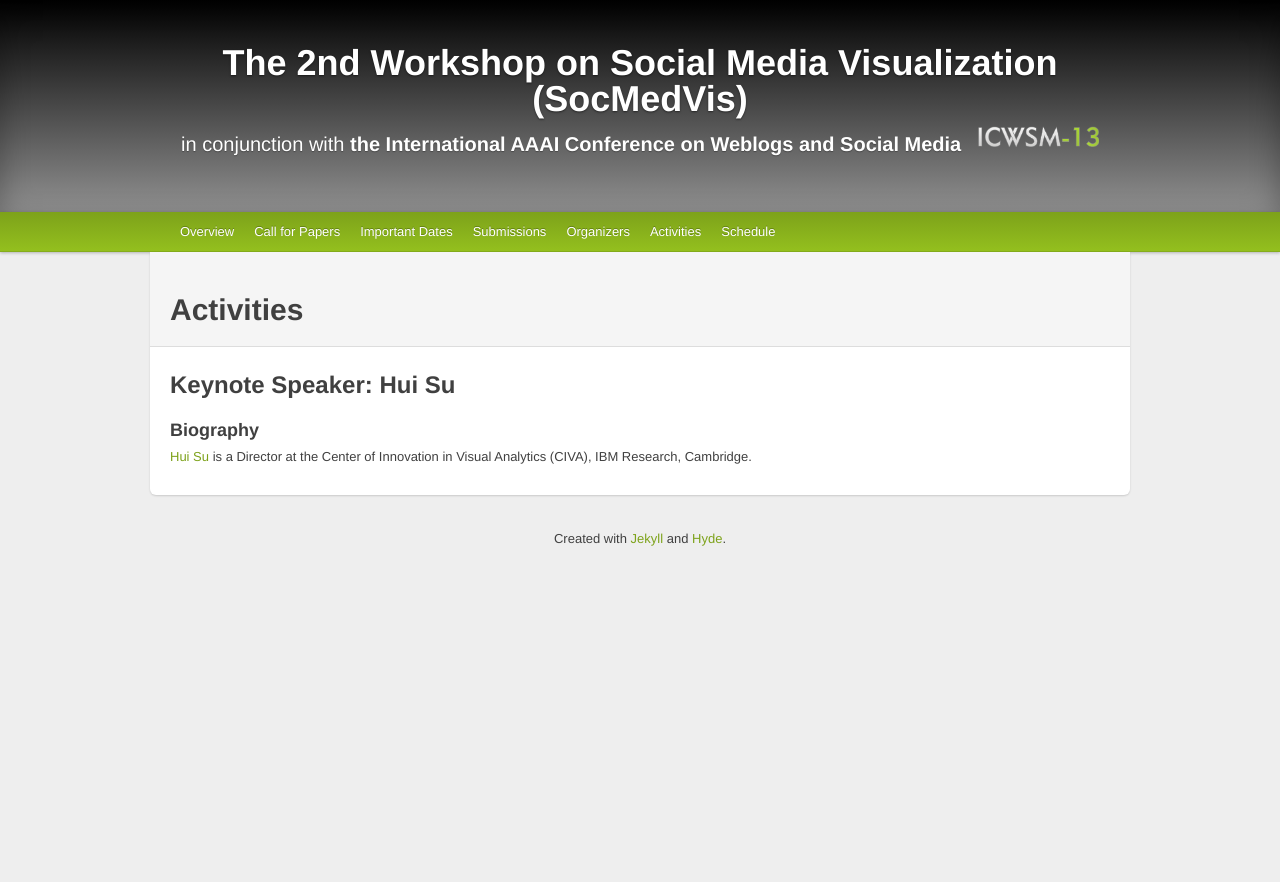
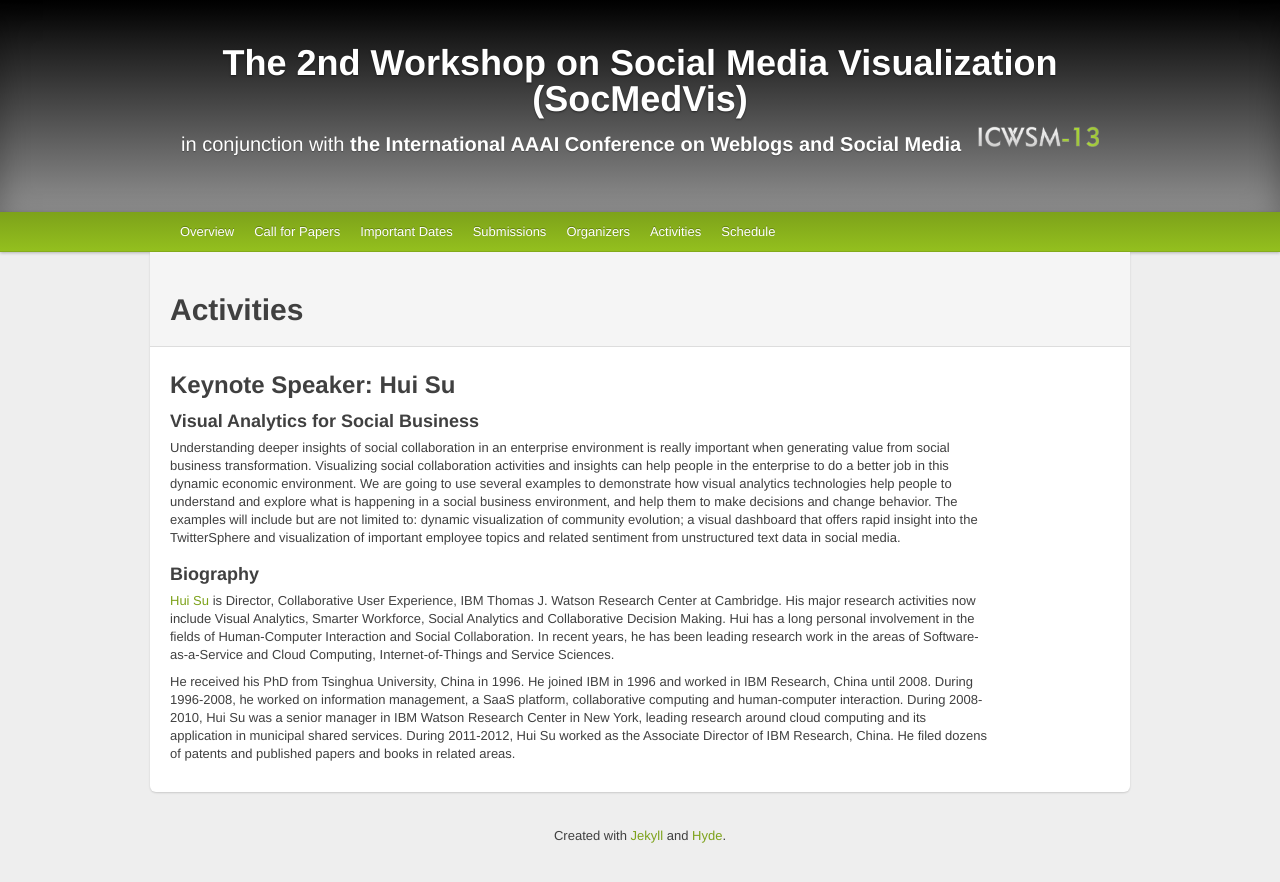
Before and after one commit to harrigan/socmedvis.swansea.ac.uk, a Jekyll site: the page built from _source/activities.html, in a window 1280 px wide. Shown: the top 882 px of the page. Built offline with Jekyll 4.4.1, drawn with Linux system fonts in a browser that asks for light colours; Markdown is read by kramdown in place of the engine named in the settings.

Commit message:
Add keynote speaker bio and abstract

```diff
--- a/_source/activities.html
+++ b/_source/activities.html
@@ -5,12 +5,19 @@
 <h2>
   Keynote Speaker: Hui Su
 </h2>
-<h3></h3>
-<p></p>
+<h3>
+  Visual Analytics for Social Business
+</h3>
+<p>
+  Understanding deeper insights of social collaboration in an enterprise environment is really important when generating value from social business transformation. Visualizing social collaboration activities and insights can help people in the enterprise to do a better job in this dynamic economic environment. We are going to use several examples to demonstrate how visual analytics technologies help people to understand and explore what is happening in a social business environment, and help them to make decisions and change behavior. The examples will include but are not limited to: dynamic visualization of community evolution; a visual dashboard that offers rapid insight into the TwitterSphere and visualization of important employee topics and related sentiment from unstructured text data in social media.
+</p>
 <h3>
   Biography
 </h3>
 <p>
   <a href='http://researcher.watson.ibm.com/researcher/view.php?person=us-huisu'>Hui Su</a>
-  is a Director at the Center of Innovation in Visual Analytics (CIVA), IBM Research, Cambridge.
+  is Director, Collaborative User Experience, IBM Thomas J. Watson Research Center at Cambridge. His major research activities now include Visual Analytics, Smarter Workforce, Social Analytics and Collaborative Decision Making. Hui has a long personal involvement in the fields of Human-Computer Interaction and Social Collaboration. In recent years, he has been leading research work in the areas of Software-as-a-Service and Cloud Computing, Internet-of-Things and Service Sciences.
 </p>
+<p>
+  He received his PhD from Tsinghua University, China in 1996. He joined IBM in 1996 and worked in IBM Research, China until 2008. During 1996-2008, he worked on information management, a SaaS platform, collaborative computing and human-computer interaction. During 2008-2010, Hui Su was a senior manager in IBM Watson Research Center in New York, leading research around cloud computing and its application in municipal shared services. During 2011-2012, Hui Su worked as the Associate Director of IBM Research, China. He filed dozens of patents and published papers and books in related areas.
+</p>
--- a/_source/schedule.html
+++ b/_source/schedule.html
@@ -30,7 +30,9 @@
     <tr>
       <td></td>
       <td>
-        <b></b>
+        <b>
+          Visual Analytics for Social Business
+        </b>
         <br>
         Keynote Speaker:
         <a href='http://researcher.watson.ibm.com/researcher/view.php?person=us-huisu'>Hui Su</a>
```
Also changed, not shown: 2 other files.
